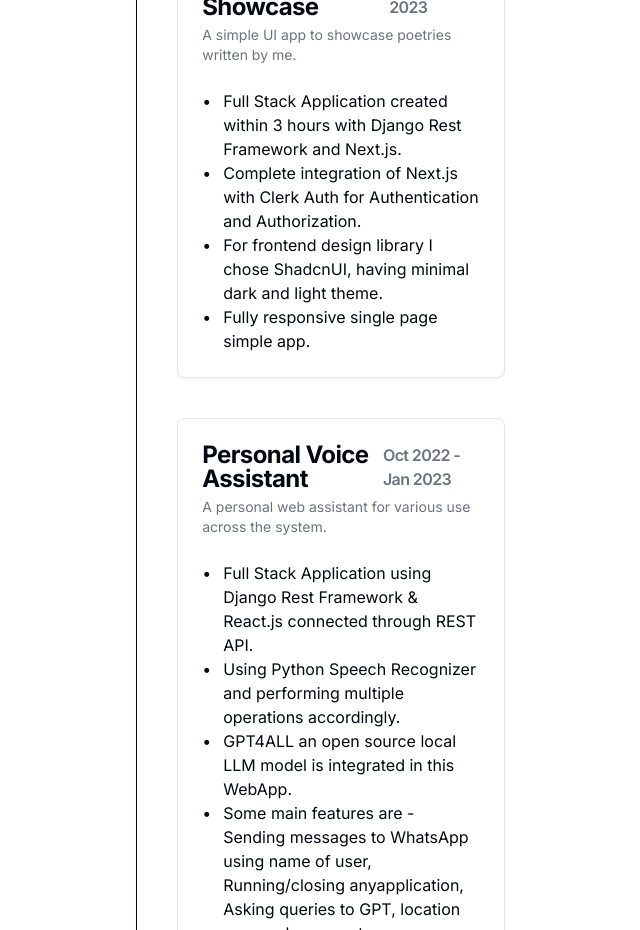
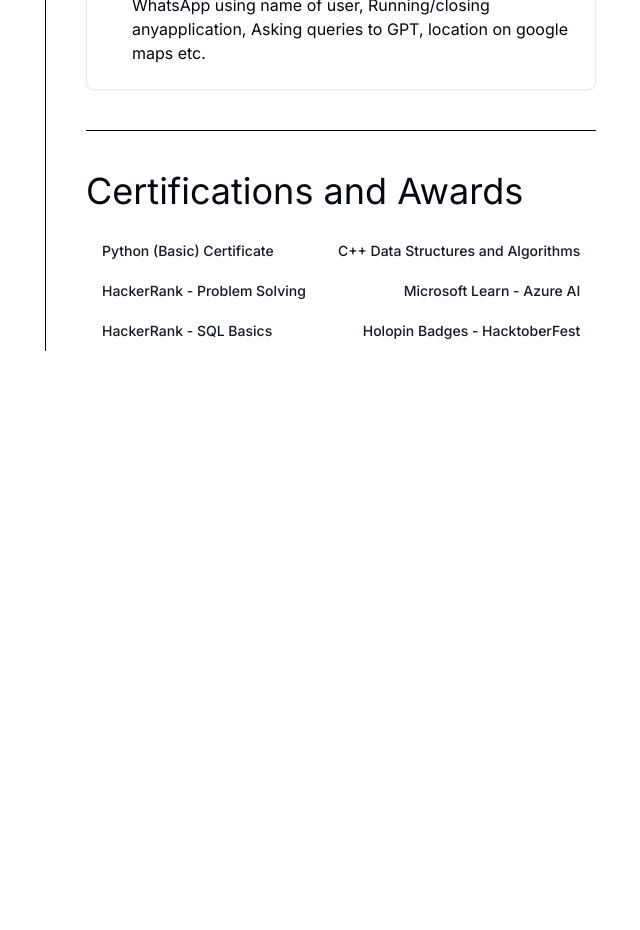
Before and after one commit to akadeepesh/OnlineResume, a Next.js app: page / in a window 1280 px wide. Shown: the part 2220-3150 px from the top of the page, without its empty margins (535-1175 px from the left). After the commit the page ends 2651 px from the top, so only its background shows below. Built offline with nearby package versions, Linux system fonts and the light colour scheme.

Commit message:
Certification and award done

```diff
--- a/package.json
+++ b/package.json
@@ -9,7 +9,6 @@
     "lint": "next lint"
   },
   "dependencies": {
-    "@next/font": "^14.1.0",
     "@radix-ui/react-aspect-ratio": "^1.0.3",
     "@radix-ui/react-dropdown-menu": "^2.0.6",
     "@radix-ui/react-hover-card": "^1.0.7",
--- a/src/app/page.tsx
+++ b/src/app/page.tsx
@@ -967,6 +967,51 @@
             </Card>
           </div>
         </div>
+        <Separator orientation="horizontal" className="bg-foreground" />
+        <div className="flex flex-col gap-5">
+          <div className="text-4xl">Certifications and Awards</div>
+          <div className="flex flex-row justify-between">
+            <div className="flex flex-col">
+              <a
+                href="https://hackerrank.com/certificates/a63c9ae3221c?utm_medium=email&utm_source=mail_template_1393&utm_campaign=hrc_skills_certificate"
+                target="__blank"
+              >
+                <Button variant={"link"}>Python (Basic) Certificate</Button>
+              </a>
+              <a
+                href="https://www.hackerrank.com/certificates/771a2eef8697"
+                target="__blank"
+              >
+                <Button variant={"link"}>HackerRank - Problem Solving</Button>
+              </a>
+              <a
+                href="https://www.hackerrank.com/certificates/8e579853d4fc"
+                target="__blank"
+              >
+                <Button variant={"link"}>HackerRank - SQL Basics</Button>
+              </a>
+            </div>
+            <div className="flex flex-col items-end">
+              <a href="https://cert.devtown.in/verify/Z2tARCS" target="__blank">
+                <Button variant={"link"}>
+                  C++ Data Structures and Algorithms
+                </Button>
+              </a>
+              <a
+                href="https://learn.microsoft.com/en-us/users/deepeshkumar-5270/"
+                target="__blank"
+              >
+                <Button variant={"link"}>Microsoft Learn - Azure AI</Button>
+              </a>
+              <a
+                href="https://www.holopin.io/@akadeepesh#badges"
+                target="__blank"
+              >
+                <Button variant={"link"}>Holopin Badges - HacktoberFest</Button>
+              </a>
+            </div>
+          </div>
+        </div>
       </div>
     </div>
   );
```
Also changed, not shown: 1 other file (tests, documents, lock files or other folders).
